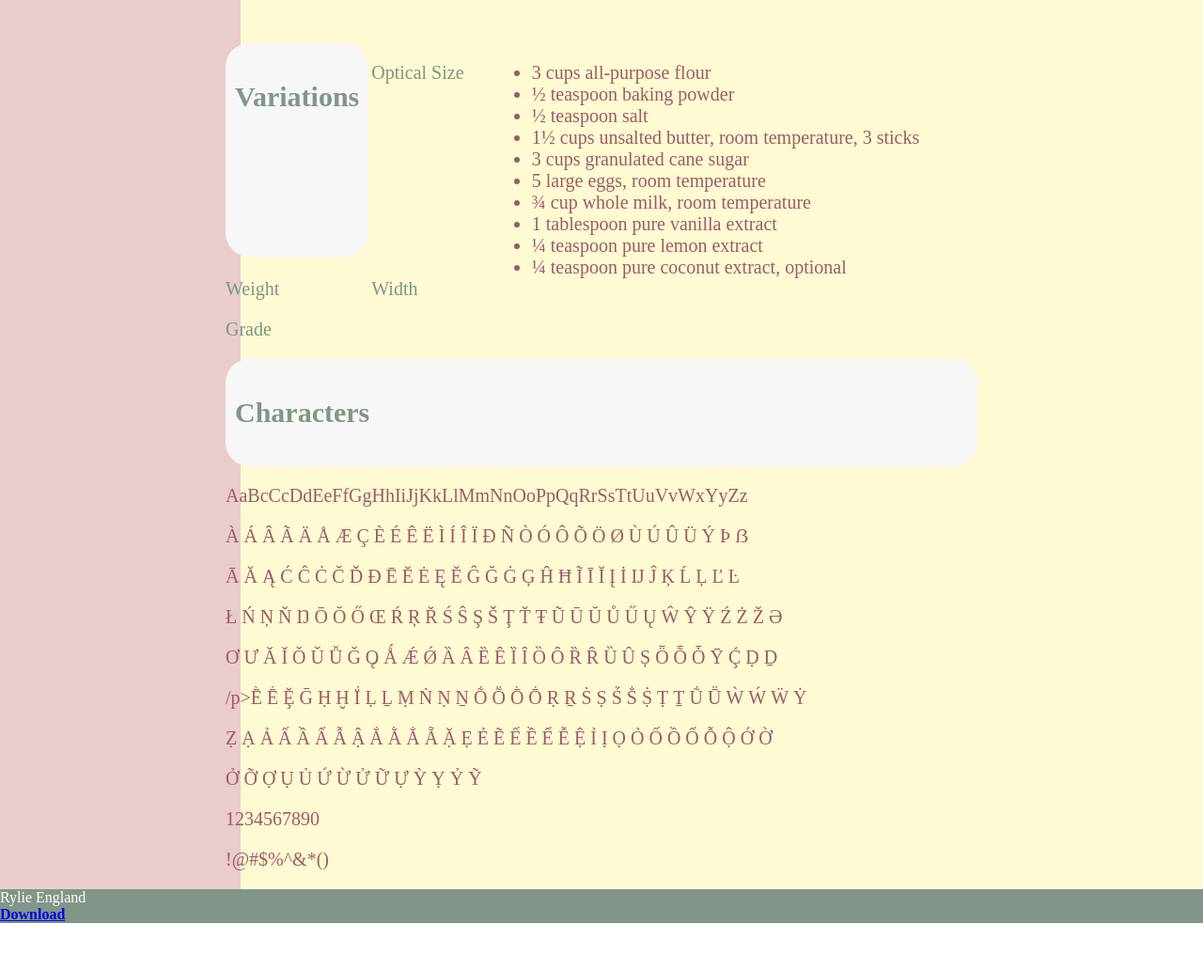
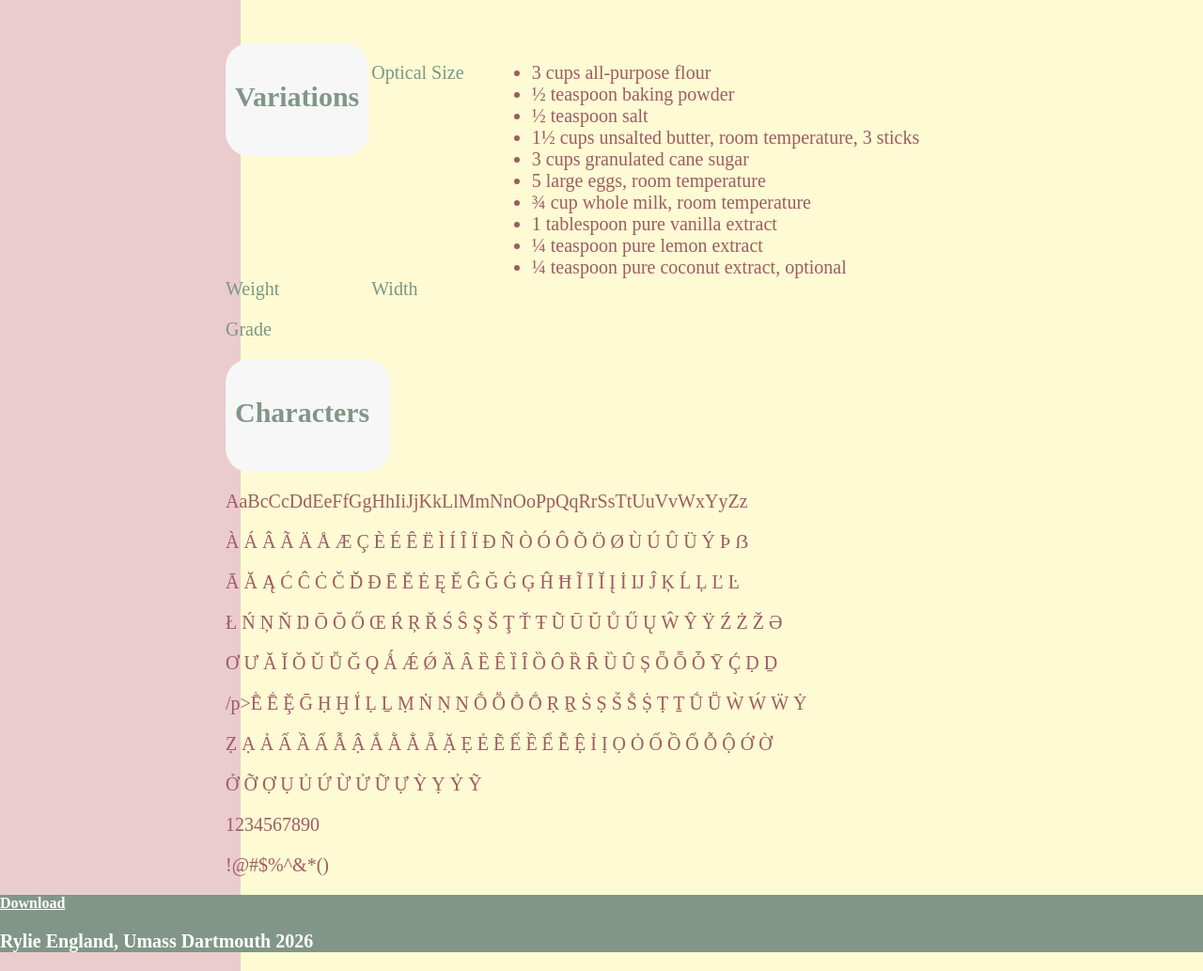
Before and after one commit to strawbby04/variation-page, a plain HTML site: page index.html in a window 1280 px wide. Shown: the part 815-1848 px from the top of the page at 94% size. Before the commit the page ends 1797 px from the top, so only its background shows below. Drawn offline with Linux system fonts and the light colour scheme; a web font is replaced by a local one.

Commit message:
fixed white box

```diff
--- a/index.html
+++ b/index.html
@@ -54,6 +54,7 @@
             <div class="note">
               <h1> Variations </h1>
             </div>
+
               <p style="color:#7C9787">Optical Size</p>
               <p style="color:#7C9787">Weight</p>
               <p style="color:#7C9787">Width</p>
@@ -97,9 +98,10 @@
 
           <!-- Start of the footer -->
           <footer>
-            Rylie England
             <div class="download">
-              <a href="https://fonts.google.com/specimen/Roboto+Serif?query=roboto+serif">Download</a>
+              <a style=color:white href="https://fonts.google.com/specimen/Roboto+Serif?query=roboto+serif">Download</a>
+            <p>Rylie England,
+            Umass Dartmouth 2026 </p>
             </div>
           </footer>
 
--- a/main.css
+++ b/main.css
@@ -53,7 +53,8 @@ h1
 {
     font-size: 30px;
     color: #819688;
-    font-weight:bolder
+    font-weight:bolder;
+    /* padding-bottom: 25px; */
 }
 /* notecards */
 .card {
@@ -68,7 +69,9 @@ h1
 
 .note {
     /* width: 500px; */
-    /* height: 200px; */
+    /* margin-top: 45px; */
+    padding-bottom: 30px;
+    height: 120px;
     border-radius: 25px;
     background-color: #f7f7f7;
     padding:10px;
@@ -76,7 +79,10 @@ h1
 
 .box{
     /* width: 500px; */
-    /* height: 200px; */
+    /* margin-top: 45px; */
+    padding-bottom: 30px;
+    height: 120px;
+    width: 175px;
     border-radius: 25px;
     background-color: #f7f7f7;
     padding:10px;
```
